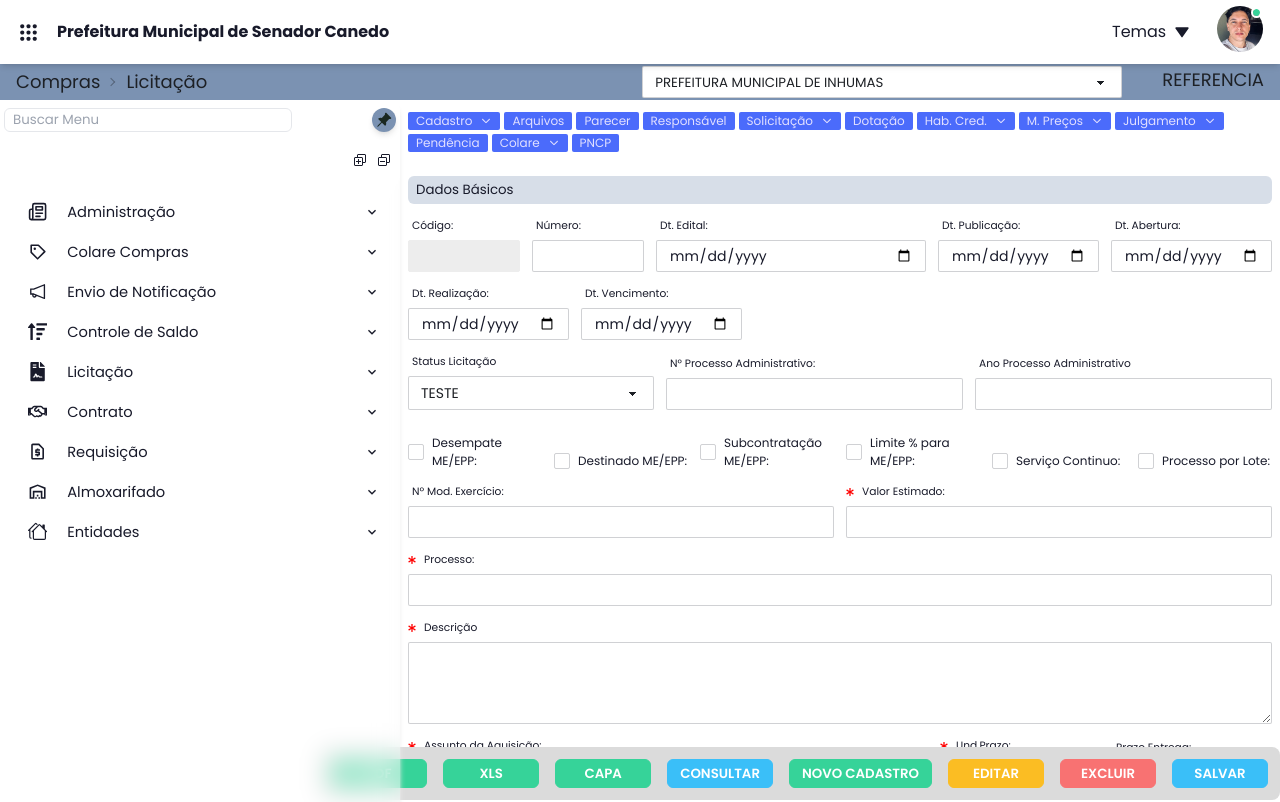
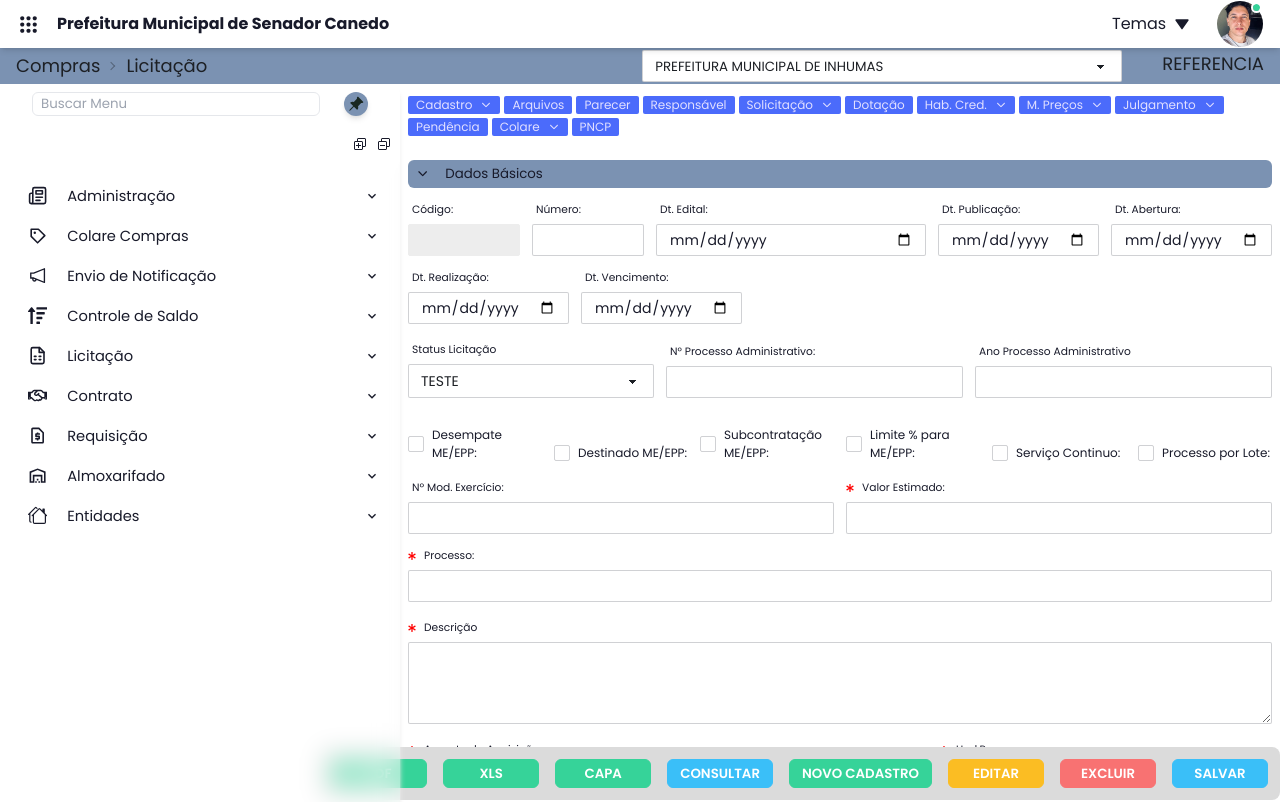
Before and after one commit to flaviohenriquedev/public_management_frontend, a Next.js app: page /manager/shopping/bidding/register/basic_data in a window 1280 px wide. Shown: the top 802 px of the page. Built offline with nearby package versions, Linux system fonts and the light colour scheme.

Commit message:
new features

```diff
--- a/src/components/layout/app_layout/header/HeaderAvatar.tsx
+++ b/src/components/layout/app_layout/header/HeaderAvatar.tsx
@@ -6,23 +6,16 @@ import Link from "next/link";
 
 export const HeaderAvatar = () => {
     return (
-        <>
-            <div className="flex-none">
-                <div className="dropdown dropdown-end">
+        <div className="flex items-center dropdown dropdown-end">
             <label tabIndex={0} className="btn btn-ghost btn-circle avatar placeholder online">
-
                 <S.AvatarContent id="avatar_content">
                     <Image src={Profile} alt="profile_picture" id="avatar_image"/>
                 </S.AvatarContent>
-
             </label>
-                    <ul tabIndex={0} className="menu menu-sm dropdown-content mt-3 z-[1] p-2 shadow bg-base-100 rounded-box w-52">
+            <ul tabIndex={0}
+                className="menu menu-sm dropdown-content mt-3 z-[1] p-2 shadow bg-base-100 rounded-box w-52">
                 <Link href="/">Sair</Link>
             </ul>
         </div>
-            </div>
-
-        </>
-
     );
 };
--- a/src/components/layout/app_layout/header/style.ts
+++ b/src/components/layout/app_layout/header/style.ts
@@ -13,7 +13,7 @@ export const Container = tw.header`
     z-40
     w-full
     top-0
-    min-h-[4rem]
+    min-h-[3rem]
 `;
 
 export const ClientContainer = tw.div`
--- a/src/components/layout/line_content/style.ts
+++ b/src/components/layout/line_content/style.ts
@@ -13,5 +13,6 @@ export const Container = tw.div<Props>`
     flex-wrap
     items-end
     w-full
+    mb-4
     gap-3
 `
--- a/src/components/layout/module/style.ts
+++ b/src/components/layout/module/style.ts
@@ -7,7 +7,7 @@ interface SideMenuInterface {
 
 
 export const Container = tw.div`
-    mt-[4rem]
+    mt-[3rem]
     w-full
     h-screen
     z-0
@@ -89,8 +89,8 @@ export const SideMenuHeader = tw.div<SideMenuInterface>`
 
     flex
     relative
-
-    p-1
+    px-8
+    py-1
 `;
 
 export const SearchMenu = tw.input<SideMenuInterface>`
--- a/src/components/layout/page_section/PageSection.tsx
+++ b/src/components/layout/page_section/PageSection.tsx
@@ -1,5 +1,9 @@
+'use client'
+
 import * as S from './style'
-import {HTMLAttributes, ReactNode} from "react";
+import {HTMLAttributes, ReactNode, useState} from "react";
+import {IoIosArrowDown, IoIosArrowUp } from "react-icons/io";
+
 
 interface PageSectionProps extends HTMLAttributes<HTMLDivElement> {
     title?: string
@@ -7,14 +11,18 @@ interface PageSectionProps extends HTMLAttributes<HTMLDivElement> {
 }
 
 export function PageSection({title, id, children, className}: PageSectionProps) {
+    const [showChildren, setShowChildren] = useState<boolean>(true)
     return (
         <S.Section id={id} className={className}>
             {title && (
-                <S.Title>
+                <S.Title onClick={() => setShowChildren(!showChildren)}>
+                    {<div>{showChildren ? <IoIosArrowDown/> : <IoIosArrowUp/>}</div>}
                     {title}
                 </S.Title>
             )}
-            {children}
+            <S.Children showChildren={showChildren}>
+                {children}
+            </S.Children>
         </S.Section>
     )
 }
--- a/src/components/layout/page_section/style.ts
+++ b/src/components/layout/page_section/style.ts
@@ -1,20 +1,32 @@
 import tw from 'tailwind-styled-components'
 
-export const Section = tw.section`
+interface Props {
+    showChildren?: boolean
+}
+
+export const Section = tw.section<Props>`
     flex
     flex-col
     gap-3
-    mb-[2rem]
+
     rounded-md
 `
 
 export const Title = tw.h1`
     flex
+    items-center
+    gap-4
     h-auto
-    bg-secondary/30
+    bg-secondary
     text-[10pt]
     text-bold
     py-1
     px-2
     rounded-md
+
+    hover:cursor-pointer
 `
+
+export const Children = tw.div<Props>`
+    ${p => p.showChildren ? "visible mb-[2rem]" : "invisible h-0"}
+`;
--- a/src/components/layout/page_tab/Tabs.tsx
+++ b/src/components/layout/page_tab/Tabs.tsx
@@ -34,7 +34,7 @@ export function Tabs({tab}: TabsProps) {
         <li onMouseEnter={() => setShowMenu(true)}
             onMouseLeave={() => setShowMenu(false)}
             onClick={handleClickTab}
-            className="w-auto text-[9pt] px-2 bg-primary text-primary-content rounded-sm relative hover:cursor-pointer hover:bg-secondary hover:text-secondary-content">
+            className="w-auto text-[9pt] px-2 bg-primary text-primary-content rounded-sm relative z-10 hover:cursor-pointer hover:bg-secondary hover:text-secondary-content">
             <div className="flex items-center flex-wrap w-full gap-2">
                 <div>
                     {tab.label}
@@ -46,7 +46,7 @@ export function Tabs({tab}: TabsProps) {
                 }
             </div>
             {tab.submenu && showMenu && (
-                <ul className="rounded-tr-sm rounded-br-sm rounded-bl-sm flex flex-col gap-1 absolute bg-primary w-52 h-auto p-2 left-0 text-[9pt] text-primary-content border border-secondary">
+                <ul className="rounded-tr-sm z-10 rounded-br-sm rounded-bl-sm flex flex-col gap-1 absolute bg-primary w-52 h-auto p-2 left-0 text-[9pt] text-primary-content border border-secondary">
                     {renderSubMenu(tab)}
                 </ul>
             )}
--- a/src/components/pages/shopping/bidding/register/BiddingNatureObject.tsx
+++ b/src/components/pages/shopping/bidding/register/BiddingNatureObject.tsx
@@ -5,10 +5,12 @@ import Select from "@/components/data_input/select/Select";
 import {TextArea} from "@/components/data_input/textarea/TextArea";
 import {Tooltip} from "@/components/data_display/tooltip";
 import {Button} from "@/components/actions/button";
-import {BiSearch} from "react-icons/bi";
 import {AiOutlineClear} from "react-icons/ai";
 import {Table} from "@/components/data_display/table";
 import {MdOutlineCancel} from "react-icons/md";
+import {IoSaveOutline} from "react-icons/io5";
+import { MdAutorenew } from "react-icons/md";
+
 
 export function BiddingNatureObject() {
     return (
@@ -27,13 +29,13 @@ export function BiddingNatureObject() {
                 <LineContent alignment="right">
                     <Tooltip message="Salvar">
                         <Button.Root classbutton="primary">
-                            <Button.Icon icon={<BiSearch/>}/>
+                            <Button.Icon icon={<IoSaveOutline />}/>
                         </Button.Root>
                     </Tooltip>
 
                     <Tooltip message="Novo">
                         <Button.Root classbutton="warning">
-                            <Button.Icon icon={<AiOutlineClear/>}/>
+                            <Button.Icon icon={<MdAutorenew />}/>
                         </Button.Root>
                     </Tooltip>
                 </LineContent>
@@ -53,8 +55,9 @@ export function BiddingNatureObject() {
                         <Table.Row>
                             <Table.Value value='1' alignment="center"/>
                             <Table.Value value="999999 - Outra natureza não listada (Descrever)" alignment="center"/>
-                            <Table.Value value="aquisição de microtrator cortador de grama e de coletor de grama" alignment="center"/>
-                            <Table.Value value={<MdOutlineCancel />} alignment="center"/>
+                            <Table.Value value="aquisição de microtrator cortador de grama e de coletor de grama"
+                                         alignment="center"/>
+                            <Table.Value value={<MdOutlineCancel/>} alignment="center"/>
                         </Table.Row>
                     </Table.Body>
                 </Table.Container>
--- a/src/data/routes/ShoppingRoutes.tsx
+++ b/src/data/routes/ShoppingRoutes.tsx
@@ -3,8 +3,9 @@ import { AiOutlineNotification } from "react-icons/ai";
 import { BiPurchaseTag } from "react-icons/bi";
 import { FaFileContract, FaSortAmountUp } from "react-icons/fa";
 import { FaRegHandshake } from "react-icons/fa";
-import { LuNewspaper } from "react-icons/lu";
+import { LuNewspaper, LuFileSpreadsheet } from "react-icons/lu";
 import { MdOutlineRequestPage, MdOutlineWarehouse } from "react-icons/md";
+
 import {BsHouses} from "react-icons/bs";
 
 const iconSize: number | string = "1.2rem";
@@ -70,7 +71,7 @@ export const ShoppingRoutes: TRoute[] = [
         ],
     },
     {
-        icon: <FaFileContract size={iconSize} />,
+        icon: <LuFileSpreadsheet size={iconSize} />,
         description: "Licitação",
         pageName: "Licitação",
         submenu: [
--- a/tailwind.config.js
+++ b/tailwind.config.js
@@ -10,6 +10,9 @@ module.exports = {
         extend: {
             backgroundImage: {
                 'bg-login': 'url("https://images.unsplash.com/photo-1532300481631-0bc14f3b7699?ixlib=rb-4.0.3&ixid=M3wxMjA3fDB8MHxwaG90by1wYWdlfHx8fGVufDB8fHx8fA%3D%3D&auto=format&fit=crop&w=1470&q=80")',
+            },
+            transitionProperty: {
+                'height': 'height'
             }
         },
     },
```
Also changed, not shown: src/components/layout/app_layout/header/HeaderContainer.tsx (+1 -6 lines). Lines whose indentation alone changed are shown as unchanged.
